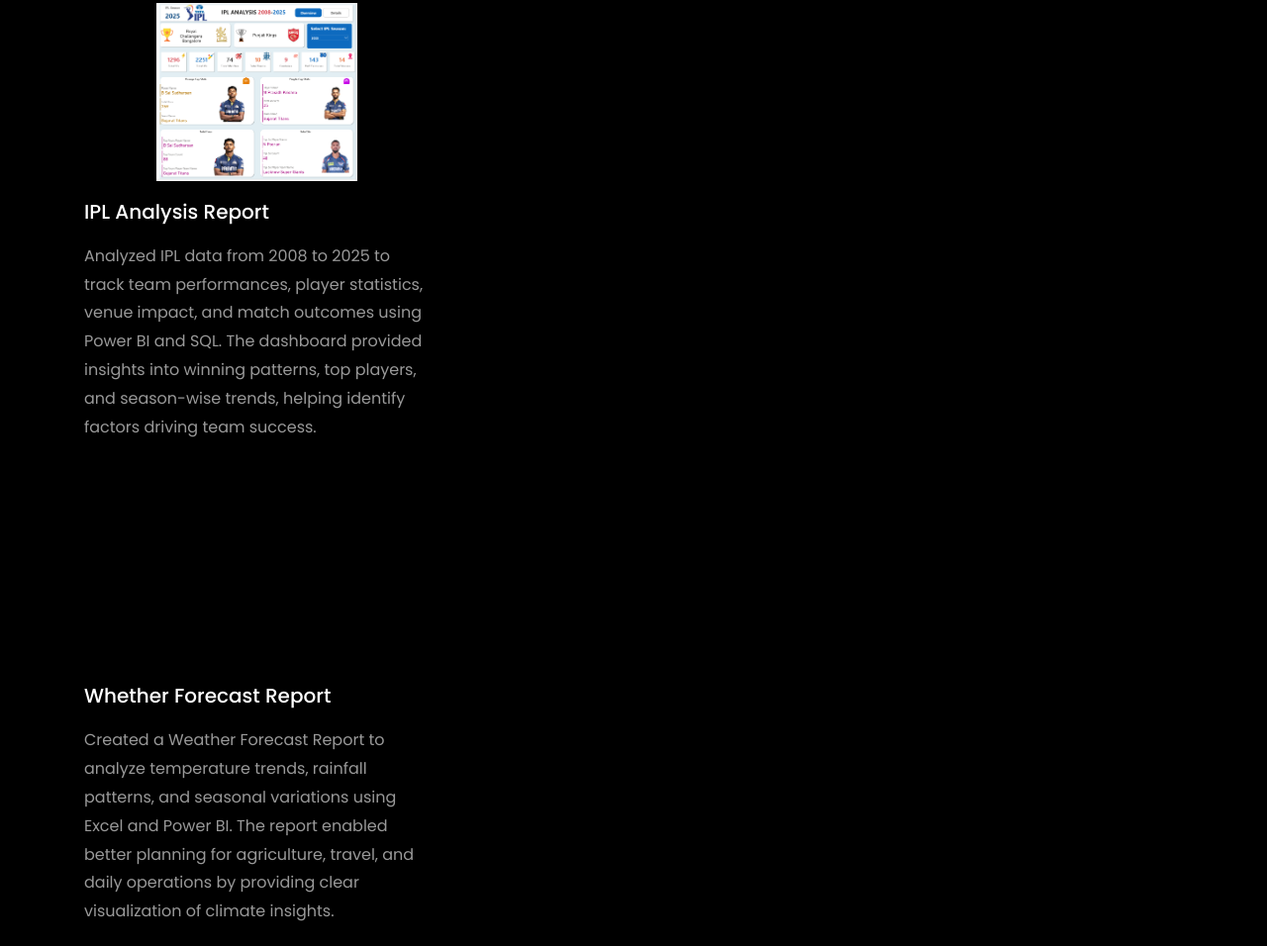
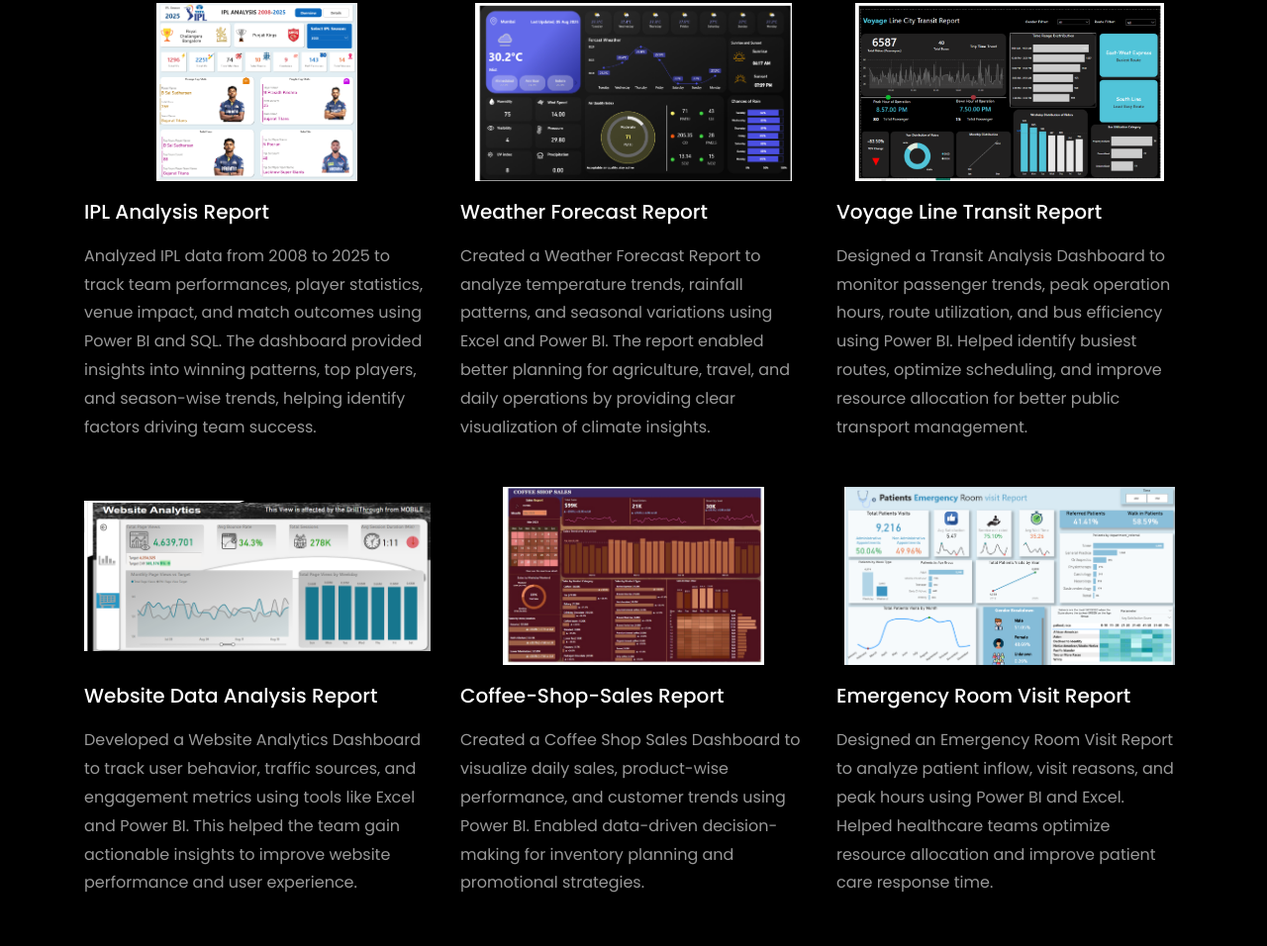
Before and after one commit to palak1124/palak1124.github.io, a plain HTML site: page index.html in a window 1280 px wide. Shown: the part 4026-4982 px from the top of the page at 99% size. Drawn offline with Linux system fonts and the light colour scheme; files whose address does not match are found by name.

Commit message:
Update index.html

```diff
--- a/index.html
+++ b/index.html
@@ -403,44 +403,49 @@
           </div>
 			</div>
         <div class="row d-flex">
+  <!-- IPL Analysis -->
   <div class="col-md-4 d-flex ftco-animate">
     <div class="blog-entry justify-content-end">
-              <a href="https://app.powerbi.com/view?r=eyJrIjoiNTU1OGNlNGQtOWQ3MS00NGY4LWJjZjItZDQ0Mjk5MmU1OTE5IiwidCI6ImExNzMxZTY3LTM2ZmEtNDAxOC1hZGFjLTYwZjQ1MmFlYmViMiJ9" class="block-20 zoom-effect" style="background-image: url('images/IPL Analysis.png');">
+      <a href="https://app.powerbi.com/view?r=eyJrIjoiNTU1OGNlNGQtOWQ3MS00NGY4LWJjZjItZDQ0Mjk5MmU1OTE5IiwidCI6ImExNzMxZTY3LTM2ZmEtNDAxOC1hZGFjLTYwZjQ1MmFlYmViMiJ9"
+         class="block-20 zoom-effect"
+         style="background-image: url('images/IPL Analysis.png');">
       </a>
       <div class="text mt-3 float-right d-block">
-
         <h3 class="heading"><a href="https://github.com/palak1124/IPL-Analysis-2008-2025">IPL Analysis Report</a></h3>
         <p>Analyzed IPL data from 2008 to 2025 to track team performances, player statistics, venue impact, and match outcomes using Power BI and SQL. The dashboard provided insights into winning patterns, top players, and season-wise trends, helping identify factors driving team success.</p>
       </div>
     </div>
   </div>
-</div>
-        <div class="row d-flex">
+
+  <!-- Weather Forecast -->
   <div class="col-md-4 d-flex ftco-animate">
     <div class="blog-entry justify-content-end">
-              <a href="https://app.powerbi.com/view?r=eyJrIjoiODViOTgxMDAtN2JkOS00YjVmLThkNDMtNzY3OTAyOTc4NTAyIiwidCI6ImExNzMxZTY3LTM2ZmEtNDAxOC1hZGFjLTYwZjQ1MmFlYmViMiJ9" class="block-20 zoom-effect" style="background-image: url('images/WHETHER_Forecast.png');">
+      <a href="https://app.powerbi.com/view?r=eyJrIjoiODViOTgxMDAtN2JkOS00YjVmLThkNDMtNzY3OTAyOTc4NTAyIiwidCI6ImExNzMxZTY3LTM2ZmEtNDAxOC1hZGFjLTYwZjQ1MmFlYmViMiJ9"
+         class="block-20 zoom-effect"
+         style="background-image: url('images/WHETHER Forecast.png');">
       </a>
       <div class="text mt-3 float-right d-block">
-
-                <h3 class="heading"><a href="https://github.com/palak1124/Weather-Forcast-Report">Whether Forecast Report</a></h3>
+        <h3 class="heading"><a href="https://github.com/palak1124/Weather-Forcast-Report">Weather Forecast Report</a></h3>
         <p>Created a Weather Forecast Report to analyze temperature trends, rainfall patterns, and seasonal variations using Excel and Power BI. The report enabled better planning for agriculture, travel, and daily operations by providing clear visualization of climate insights.</p>
       </div>
     </div>
   </div>
-</div>
-        <div class="row d-flex">
+
+  <!-- Voyage Line Transit -->
   <div class="col-md-4 d-flex ftco-animate">
     <div class="blog-entry justify-content-end">
-              <a href="https://app.powerbi.com/view?r=eyJrIjoiOGJlZTFlNjQtYzQ1NC00OTRmLTg5ZjktNDM4MDk1M2IxZDg3IiwidCI6ImExNzMxZTY3LTM2ZmEtNDAxOC1hZGFjLTYwZjQ1MmFlYmViMiJ9" class="block-20 zoom-effect" style="background-image: url('images/VoyageLine.png');">
+      <a href="https://app.powerbi.com/view?r=eyJrIjoiOGJlZTFlNjQtYzQ1NC00OTRmLTg5ZjktNDM4MDk1M2IxZDg3IiwidCI6ImExNzMxZTY3LTM2ZmEtNDAxOC1hZGFjLTYwZjQ1MmFlYmViMiJ9"
+         class="block-20 zoom-effect"
+         style="background-image: url('images/VoyageLine.png');">
       </a>
       <div class="text mt-3 float-right d-block">
-
         <h3 class="heading"><a href="https://github.com/palak1124/Transportation_Report">Voyage Line Transit Report</a></h3>
         <p>Designed a Transit Analysis Dashboard to monitor passenger trends, peak operation hours, route utilization, and bus efficiency using Power BI. Helped identify busiest routes, optimize scheduling, and improve resource allocation for better public transport management.</p>
       </div>
     </div>
   </div>
 </div>
+
         <div class="row d-flex">
           <div class="col-md-4 d-flex ftco-animate">
           	<div class="blog-entry justify-content-end">
```
Lines whose indentation alone changed are shown as unchanged.
